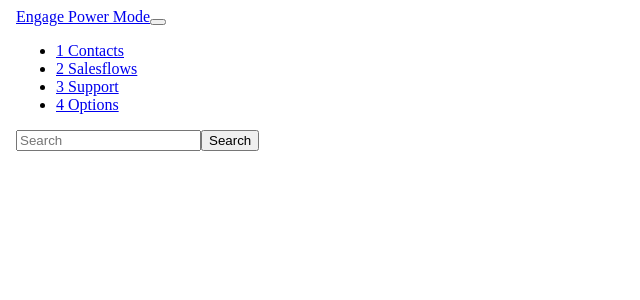
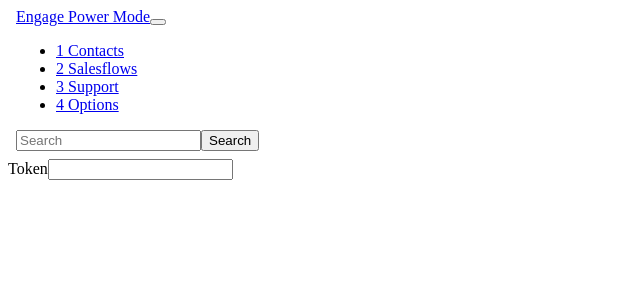
Before and after one commit to danattellwise/PowerMode, an Angular app in the folder PowerModeApp/: page /login in a window 1280 px wide. Before the commit this address led to /. Shown: the top 300 px of the page, without its empty margins (0-640 px from the left). Built offline with nearby package versions, Linux system fonts and the light colour scheme.

Commit message:
login component to capture token into local storage

```diff
--- /dev/null
+++ b/PowerModeApp/src/app/Service/login.service.ts
@@ -0,0 +1,9 @@
+import { Injectable } from '@angular/core';
+
+@Injectable({
+  providedIn: 'root'
+})
+export class LoginService {
+
+  constructor() { }
+}
--- a/PowerModeApp/src/app/app-routing.module.ts
+++ b/PowerModeApp/src/app/app-routing.module.ts
@@ -2,10 +2,12 @@
 import { RouterModule, Routes } from '@angular/router';
 import {ContactsPageComponent} from "./contacts-page/contacts-page.component";
 import {SalesflowPageComponent} from "./salesflow-page/salesflow-page.component";
+import {LoginPageComponent} from "./login-page/login-page.component";
 
 const routes: Routes = [
   { path: 'contacts', component: ContactsPageComponent },
   { path: 'salesflows', component: SalesflowPageComponent },
+  { path: 'login', component: LoginPageComponent },
 ];
 
 @NgModule({
--- a/PowerModeApp/src/app/app.component.html
+++ b/PowerModeApp/src/app/app.component.html
@@ -3,7 +3,9 @@
   <link href="https://cdn.jsdelivr.net/npm/bootstrap@5.2.2/dist/css/bootstrap.min.css" rel="stylesheet" integrity="sha384-Zenh87qX5JnK2Jl0vWa8Ck2rdkQ2Bzep5IDxbcnCeuOxjzrPF/et3URy9Bv1WTRi" crossorigin="anonymous">
   <script src="https://cdn.jsdelivr.net/npm/bootstrap@5.2.2/dist/js/bootstrap.bundle.min.js" integrity="sha384-OERcA2EqjJCMA+/3y+gxIOqMEjwtxJY7qPCqsdltbNJuaOe923+mo//f6V8Qbsw3" crossorigin="anonymous"></script>
 </head>
+
 <body>
+  <div class="container-fluid">
     <nav class="navbar navbar-expand-lg navbar-light bg-light">
       <a class="navbar-brand" href="#">Engage Power Mode</a>
       <button class="navbar-toggler" type="button" data-toggle="collapse" data-target="#navbarSupportedContent" aria-controls="navbarSupportedContent" aria-expanded="false" aria-label="Toggle navigation">
@@ -31,10 +33,9 @@
         </form>
       </div>
     </nav>
-
-  <div *ngIf="">
-
   </div>
 </body>
 
+<div class="container-fluid">
   <router-outlet></router-outlet>
+</div>
--- /dev/null
+++ b/PowerModeApp/src/app/login-page/login-page.component.html
@@ -0,0 +1,10 @@
+<div class="container">
+  <div class="row">
+    <div class="col">
+      <div class="input-group input-group-sm mb-3">
+        <span class="input-group-text" id="inputGroup-sizing-sm">Token</span>
+        <input #box type="text" class="form-control" aria-label="Sizing example input" aria-describedby="inputGroup-sizing-sm" (keyup)="recordToken(box.value)">
+      </div>
+    </div>
+  </div>
+</div>
--- /dev/null
+++ b/PowerModeApp/src/app/login-page/login-page.component.ts
@@ -0,0 +1,21 @@
+import { Component, OnInit } from '@angular/core';
+
+@Component({
+  selector: 'app-login-page',
+  templateUrl: './login-page.component.html',
+  styleUrls: ['./login-page.component.scss']
+})
+export class LoginPageComponent implements OnInit {
+  token = '';
+
+  constructor() { }
+
+  ngOnInit(): void {
+  }
+
+  recordToken(value: string) {
+    this.token = value;
+    console.log(':::token:::', this.token);
+    localStorage.setItem('token', this.token);
+  }
+}
```
Also changed, not shown: PowerModeApp/src/app/app.module.ts (+5 -2 lines), PowerModeApp/src/app/login-page/login-page.component.scss (added), 2 other files (tests, documents, lock files or other folders). Lines whose indentation alone changed are shown as unchanged.
